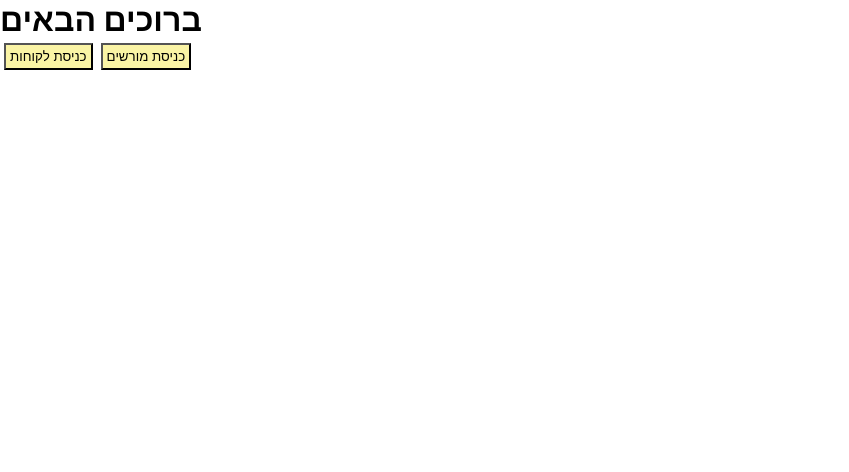
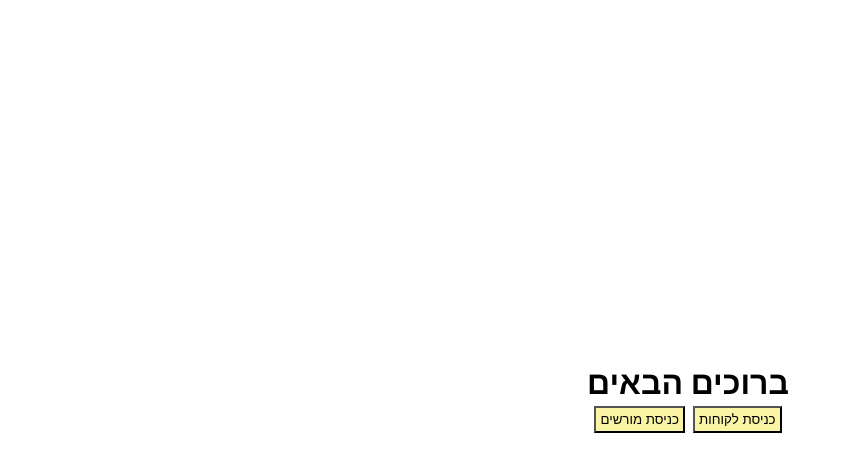
Before and after one commit to Elilevi12/MyClinic, a React (Create React App) app in the folder client/: page / in a window 1280 px wide. Shown: the top 472 px of the page, without its empty margins (0-849 px from the left). Built offline with nearby package versions, Linux system fonts and the light colour scheme.

Commit message:
Calendar update

```diff
--- a/client/src/App.jsx
+++ b/client/src/App.jsx
@@ -20,7 +20,7 @@ import PatientHomePage from "./patient/PatientHomePage";
 
 function App() {
   return (
-    <div>
+    <div className="app-container">
 
       <Router>
         <Routes>
--- a/client/src/app.css
+++ b/client/src/app.css
@@ -3,7 +3,10 @@
     margin: 0;
     box-sizing: border-box;
 }
-
+body {
+  direction: rtl;
+  text-align: right;
+}
 button {
   padding: 4px;
 margin: 4px;
@@ -15,3 +18,11 @@ input {
     padding: 10px;
     width: 200px;
   }
+  .app-container {
+    display: flex;
+    flex-direction: column;
+    align-items: center;
+    justify-content: center;
+    min-height: 100vh; /* ממלא את גובה המסך */
+    text-align: center; /* מיישר טקסטים למרכז */
+  }
--- a/client/src/shared/Calendar.css
+++ b/client/src/shared/Calendar.css
@@ -5,3 +5,21 @@
      margin: 20px;
     padding: 20px;
   }
+
+  /* .calendar-container {
+    display: flex;
+    flex-direction: column;
+    align-items: center;
+    justify-content: center;
+    min-height: 100vh;
+  }
+
+  */
+  .calendar-container button {
+    margin: 5px;
+  }
+
+  /* מגדיר את רוחב לוח השנה */
+  .fc {
+    width: 80%; /* אפשר לשנות לפי הצורך */
+  }
--- a/client/src/shared/Calendar.jsx
+++ b/client/src/shared/Calendar.jsx
@@ -10,54 +10,51 @@ function Calendar() {
   const [display, setDisplay] = useState("dayGridMonth");
   const [events, setEvents] = useState([]);
 
-  const patientId1 = 123456789;
-  const patientId2 = 987654321;
+  const therapistId = 1;
+  const fetchPatientDetails = async (id) => {
 
-  const fetchPatientDetails = async (id) => {
     try {
       const response = await fetch(
-        `http://localhost:3300/therapist/getPatientsByTherapist/${id}`
+        `http://localhost:3300/therapist/getPatientsByTherapist/${therapistId}`
       );
       if (!response.ok) {
         throw new Error("שגיאה בקבלת פרטי המטופל");
       }
       const data = await response.json();
 
-      // הוספת אירוע מהשרת לאירועים הקיימים
-      const newEvent = {
-        title: `${data.first_name} ${data.last_name}`,
+
+const patientEvents=data.map((event) => ({
+  title: `${event.first_name} ${event.last_name}`,
   rrule: {
     freq: "weekly", // תדירות - שבועי
     interval: 1, // חזרה כל שבוע
     byweekday: "mo", // יום שני בלבד
-          dtstart: `2024-11-05T${data.treatment_time}`, // תאריך ושעה התחלה
-          count: data.approved_sessions - 1,
+    dtstart: `2024-11-05T${event.treatment_time}`, // תאריך ושעה התחלה
+    count: event.approved_sessions - 1,
   },
   duration: "00:45:00", // משך הפגישה
   exdate: ["2024-11-11T10:00:00", "2024-11-25T10:00:00"],
-      };
+}));
+setEvents(patientEvents);
 
-      setEvents((events) => [...events, newEvent]); // עדכון המצב של אירועים עם הנתונים החדשים
 
-      console.log(data.treatment_time);
+
     } catch (error) {
       console.error(error);
     }
   };
 
   useEffect(() => {
-    fetchPatientDetails(patientId2);
+    fetchPatientDetails();
     console.log(events);
 
-    fetchPatientDetails(patientId1);
-    fetchPatientDetails(123454321);
-    console.log(events);
-  }, []); // קריאה לפונקציה פעם אחת בלבד כאשר הרכיב נטען
+
+  }, []);
 
   const handleDisplayChange = (view) => {
     setDisplay(view);
   };
-  console.log(events);
+
 
   return (
     <div className="calendar-container">
@@ -80,7 +77,7 @@ function Calendar() {
         ]}
         initialView={display}
         key={display}
-        events={events} // העברת מצב האירועים כפרופס
+        events={events}
       />
 
       <button>הוסף חופשה</button>
```
Lines whose indentation alone changed are shown as unchanged.
